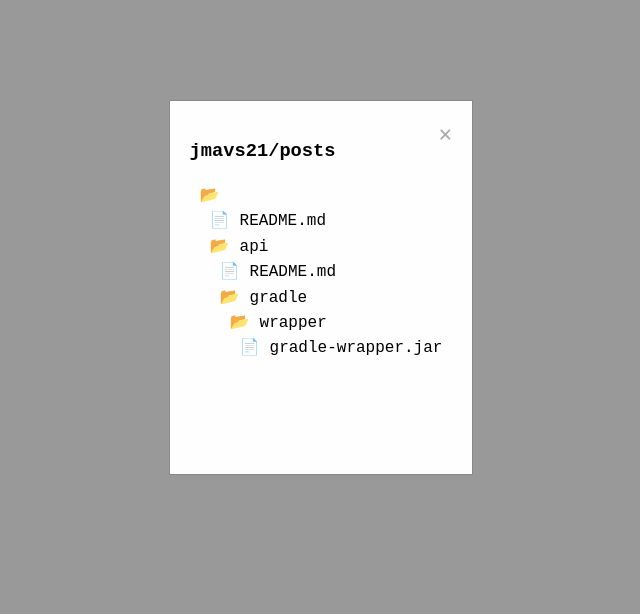
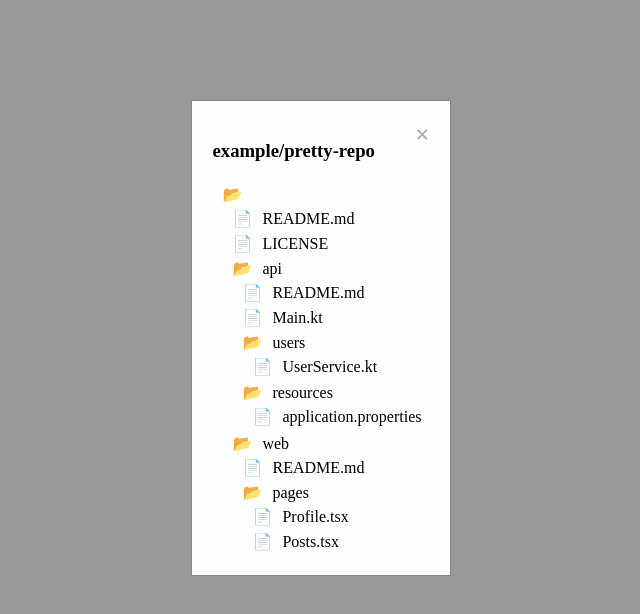
Before and after one commit to jmavs21/pretty-repo, a plain HTML site: page index.html in a window 1280 px wide. Shown: the whole page, without its empty margins (319-959 px from the left). Drawn offline with Linux system fonts and the light colour scheme.

Commit message:
Refactor to local test.

```diff
--- a/index.html
+++ b/index.html
@@ -4,7 +4,8 @@
     <meta charset="UTF-8" />
     <meta name="viewport" content="width=device-width, initial-scale=1.0" />
     <meta http-equiv="X-UA-Compatible" content="ie=edge" />
-    <script src="local_test.js" defer></script>
+    <link rel="stylesheet" href="style.css" />
+    <script src="index.js" defer></script>
     <title>Pretty Repo</title>
   </head>
   <body>
--- a/prod_test.js
+++ b/index.js
@@ -1,26 +1,36 @@
 javascript: (() => {
-  const repoUrl = window.location.href;
+  const getRepoUrl = () => {
+    const url = window.location.href;
+    if (!url.startsWith('https://github.com/'))
+      return 'https://github.com/example/pretty-repo';
+    isLocalTest = false;
+    return url;
+  };
+
+  const getBranch = () => {
+    const defaultBranch = 'master';
+    const menu = document.querySelector('#branch-select-menu');
+    if (!menu) return defaultBranch;
+    const target = menu.querySelector('.css-truncate-target');
+    if (!target) return defaultBranch;
+    isLocalTest = false;
+    return target.innerHTML;
+  };
+
+  let isLocalTest = true;
+  const repoUrl = getRepoUrl();
   const userAndRepo = repoUrl.substring(19);
-  const branch = document
-    .querySelector('#branch-select-menu')
-    .querySelector('.css-truncate-target').innerHTML;
+  const branch = getBranch();
   console.log('repoUrl:', repoUrl);
   console.log('userAndRepo:', userAndRepo);
   console.log('branch:', branch);
 
-  const cssStyle = document.createElement('style');
-  cssStyle.innerHTML =
-    "#editor { padding-bottom: 35%; } #editor, #repo { width: fit-content; font-family: 'Courier New', Courier, monospace; } .jjfoldercontainer, .jfile { display: block; padding: 5px 2px 1px 10px; } .jfolder { color: black; } .jfile { color: black; } .jfolder, .jfile { cursor: pointer; } .jfolder:hover, .jfile:hover { background: #00ffff; } .jfolder:before, .jfile:before { padding-right: 10px; } a { text-decoration: none; } .i-jfolder:before { content: '\\1F4C1'; } .i-jfolder-o:before { content: '\\1F4C2'; } .i-jfile-code-o:before { content: '\\1F4C4'; } .jmodal { position: fixed; z-index: 1; padding-top: 100px; left: 0; top: 0; width: 100%; height: 100%; overflow: auto; background-color: rgb(0, 0, 0); background-color: rgba(0, 0, 0, 0.4); } .jmodal-content { background-color: #fefefe; margin: auto; padding: 20px; border: 1px solid #888; width: fit-content; } .close { color: #aaaaaa; float: right; font-size: 25px; font-weight: bold; } .close:hover, .close:focus { color: #000; text-decoration: none; cursor: pointer; }";
-  document.head.appendChild(cssStyle);
+  // const cssStyle = document.createElement('style');
+  // cssStyle.innerHTML = ""; //
+  // document.head.appendChild(cssStyle);
 
   document.body.innerHTML =
     '<div id="myjmodal" class="jmodal"> <div class="jmodal-content"> <span class="close">&times;</span> <h3 id="repo">user/repo</h3> <div id="editor"></div> </div> </div>';
-
-  fetch(
-    `https://api.github.com/repos/${userAndRepo}/git/trees/${branch}?recursive=1`
-  )
-    .then((response) => response.json())
-    .then((data) => displayEditor(data.tree));
 
   const displayEditor = (paths) => {
     const map = new Map();
@@ -96,4 +106,34 @@ javascript: (() => {
   window.onclick = (event) => {
     if (event.target == jmodal) jmodal.style.display = 'none';
   };
+
+  const raw = {
+    tree: [
+      { path: 'README.md' },
+      { path: 'LICENSE' },
+      { path: 'api' },
+      { path: 'api/README.md' },
+      { path: 'api/Main.kt' },
+      { path: 'api/users' },
+      { path: 'api/users/UserService.kt' },
+      { path: 'api/posts/PostService.kt' },
+      { path: 'api/resources' },
+      { path: 'api/resources/application.properties' },
+      { path: 'web' },
+      { path: 'web/README.md' },
+      { path: 'web/pages' },
+      { path: 'web/pages/Profile.tsx' },
+      { path: 'web/pages/Posts.tsx' },
+    ],
+  };
+
+  if (isLocalTest) {
+    displayEditor(raw.tree);
+  } else {
+    fetch(
+      `https://api.github.com/repos/${userAndRepo}/git/trees/${branch}?recursive=1`
+    )
+      .then((response) => response.json())
+      .then((data) => displayEditor(data.tree));
+  }
 })();
--- a/local_test.js
+++ /dev/null
@@ -1,161 +0,0 @@
-javascript: (() => {
-  const repoUrl =
-    'https://github.com/jmavs21/posts'; /* window.location.href; */
-  const userAndRepo = repoUrl.substring(19);
-  const branch =
-    'master'; /* document.querySelector('#branch-select-menu').querySelector('.css-truncate-target').innerHTML; */
-  console.log('repoUrl:', repoUrl);
-  console.log('userAndRepo:', userAndRepo);
-  console.log('branch:', branch);
-
-  const cssStyle = document.createElement('style');
-  cssStyle.innerHTML =
-    "#editor { padding-bottom: 35%; } #editor, #repo { width: fit-content; font-family: 'Courier New', Courier, monospace; } .jjfoldercontainer, .jfile { display: block; padding: 5px 2px 1px 10px; } .jfolder { color: black; } .jfile { color: black; } .jfolder, .jfile { cursor: pointer; } .jfolder:hover, .jfile:hover { background: #00ffff; } .jfolder:before, .jfile:before { padding-right: 10px; } a { text-decoration: none; } .i-jfolder:before { content: '\\1F4C1'; } .i-jfolder-o:before { content: '\\1F4C2'; } .i-jfile-code-o:before { content: '\\1F4C4'; } .jmodal { position: fixed; z-index: 1; padding-top: 100px; left: 0; top: 0; width: 100%; height: 100%; overflow: auto; background-color: rgb(0, 0, 0); background-color: rgba(0, 0, 0, 0.4); } .jmodal-content { background-color: #fefefe; margin: auto; padding: 20px; border: 1px solid #888; width: fit-content; } .close { color: #aaaaaa; float: right; font-size: 25px; font-weight: bold; } .close:hover, .close:focus { color: #000; text-decoration: none; cursor: pointer; }";
-  document.head.appendChild(cssStyle);
-
-  document.body.innerHTML =
-    '<div id="myjmodal" class="jmodal"> <div class="jmodal-content"> <span class="close">&times;</span> <h3 id="repo">user/repo</h3> <div id="editor"></div> </div> </div>';
-
-  /* fetch(
-    `https://api.github.com/repos/${userAndRepo}/git/trees/${branch}?recursive=1`
-  )
-    .then((response) => response.json())
-    .then((data) => displayEditor(data.tree)); */
-
-  const displayEditor = (paths) => {
-    const map = new Map();
-    const visited = new Set();
-    for (const { path } of paths) {
-      const key = path.substring(0, path.lastIndexOf('/'));
-      if (!map.has(key)) map.set(key, []);
-      map.get(key).push(path);
-    }
-    const editor = [];
-    dfs(editor, map, visited, '');
-    document.getElementById('repo').innerHTML = userAndRepo;
-    document.getElementById('editor').innerHTML = editor.join('');
-  };
-
-  const dfs = (editor, map, visited, jfolder) => {
-    visited.add(jfolder);
-    addjfolderOpen(editor, jfolder);
-    const jfiles = map.get(jfolder);
-    for (const jfile of jfiles) {
-      if (visited.has(jfile)) continue;
-      if (map.has(jfile)) dfs(editor, map, visited, jfile);
-      else addjfile(editor, jfile);
-    }
-    addFolerClose(editor);
-  };
-
-  const addjfolderOpen = (editor, jfolder) => {
-    const jfolderName = jfolder.substring(jfolder.lastIndexOf('/') + 1);
-    editor.push(
-      `<div class="jjfoldercontainer"><span class="jfolder i-jfolder-o" data-isexpanded="true">${jfolderName}</span>`
-    );
-  };
-
-  const addFolerClose = (editor) => editor.push('</div>');
-
-  const addjfile = (editor, jfile) => {
-    const jfileName = jfile.substring(jfile.lastIndexOf('/') + 1);
-    editor.push(
-      `<a class="jfile i-jfile-code-o" href='${repoUrl}/blob/${branch}/${jfile}'>${jfileName}</a>`
-    );
-  };
-
-  document.getElementById('editor').addEventListener('click', (event) => {
-    const elem = event.target;
-    if (isValidjfolder(event, elem)) {
-      const isexpanded = elem.dataset.isexpanded === 'true';
-      if (isexpanded) {
-        elem.classList.remove('i-jfolder-o');
-        elem.classList.add('i-jfolder');
-      } else {
-        elem.classList.remove('i-jfolder');
-        elem.classList.add('i-jfolder-o');
-      }
-      elem.dataset.isexpanded = !isexpanded;
-      for (const elemChild of [...elem.parentElement.children]) {
-        for (const className of elemChild.classList) {
-          if (className === 'jfile' || className === 'jjfoldercontainer')
-            elemChild.style.display = isexpanded ? 'none' : 'block';
-        }
-      }
-    }
-  });
-
-  const isValidjfolder = (event, elem) =>
-    elem.tagName.toLowerCase() === 'span' &&
-    elem !== event.currentTarget &&
-    elem.classList.contains('jfolder');
-
-  var jmodal = document.getElementById('myjmodal');
-  var span = document.getElementsByClassName('close')[0];
-  span.onclick = () => (jmodal.style.display = 'none');
-  window.onclick = (event) => {
-    if (event.target == jmodal) jmodal.style.display = 'none';
-  };
-
-  const raw = {
-    sha: '1523d85902c81c81032d220d07644ebdb84d2eb1',
-    url:
-      'https://api.github.com/repos/jmavs21/posts/git/trees/1523d85902c81c81032d220d07644ebdb84d2eb1',
-    tree: [
-      {
-        path: 'README.md',
-        mode: '100644',
-        type: 'blob',
-        sha: '28ca582151c4e9796254508f0b21a6b3b4bb08c9',
-        size: 807,
-        url:
-          'https://api.github.com/repos/jmavs21/posts/git/blobs/28ca582151c4e9796254508f0b21a6b3b4bb08c9',
-      },
-      {
-        path: 'api',
-        mode: '040000',
-        type: 'tree',
-        sha: '9141ace02ba9a930dc4f35a1b5f91384bc337f08',
-        url:
-          'https://api.github.com/repos/jmavs21/posts/git/trees/9141ace02ba9a930dc4f35a1b5f91384bc337f08',
-      },
-      {
-        path: 'api/README.md',
-        mode: '100644',
-        type: 'blob',
-        sha: '4a9e1c59af39d448e5b79d69d2c51c811ded23b6',
-        size: 472,
-        url:
-          'https://api.github.com/repos/jmavs21/posts/git/blobs/4a9e1c59af39d448e5b79d69d2c51c811ded23b6',
-      },
-      {
-        path: 'api/gradle',
-        mode: '040000',
-        type: 'tree',
-        sha: '2fb5d86589f2f7d6bc3d1e0eb0771b24807f37b3',
-        url:
-          'https://api.github.com/repos/jmavs21/posts/git/trees/2fb5d86589f2f7d6bc3d1e0eb0771b24807f37b3',
-      },
-      {
-        path: 'api/gradle/wrapper',
-        mode: '040000',
-        type: 'tree',
-        sha: '6ad47faedbb6f7fd6fdbba432490544c7960ace7',
-        url:
-          'https://api.github.com/repos/jmavs21/posts/git/trees/6ad47faedbb6f7fd6fdbba432490544c7960ace7',
-      },
-      {
-        path: 'api/gradle/wrapper/gradle-wrapper.jar',
-        mode: '100644',
-        type: 'blob',
-        sha: 'e708b1c023ec8b20f512888fe07c5bd3ff77bb8f',
-        size: 59203,
-        url:
-          'https://api.github.com/repos/jmavs21/posts/git/blobs/e708b1c023ec8b20f512888fe07c5bd3ff77bb8f',
-      },
-    ],
-    truncated: false,
-  };
-
-  displayEditor(raw.tree);
-})();
```
Also changed, not shown: 1 other file.
